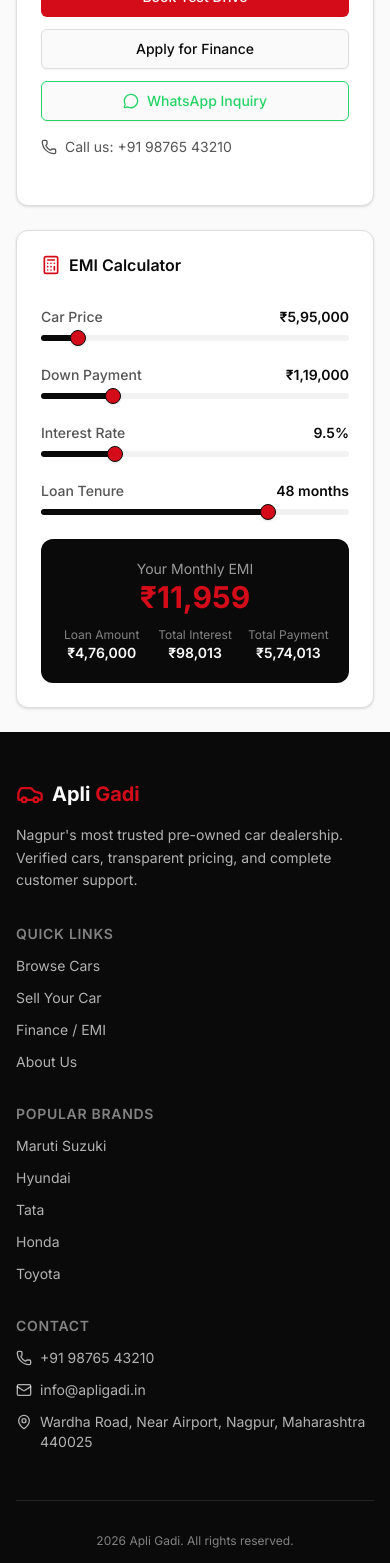
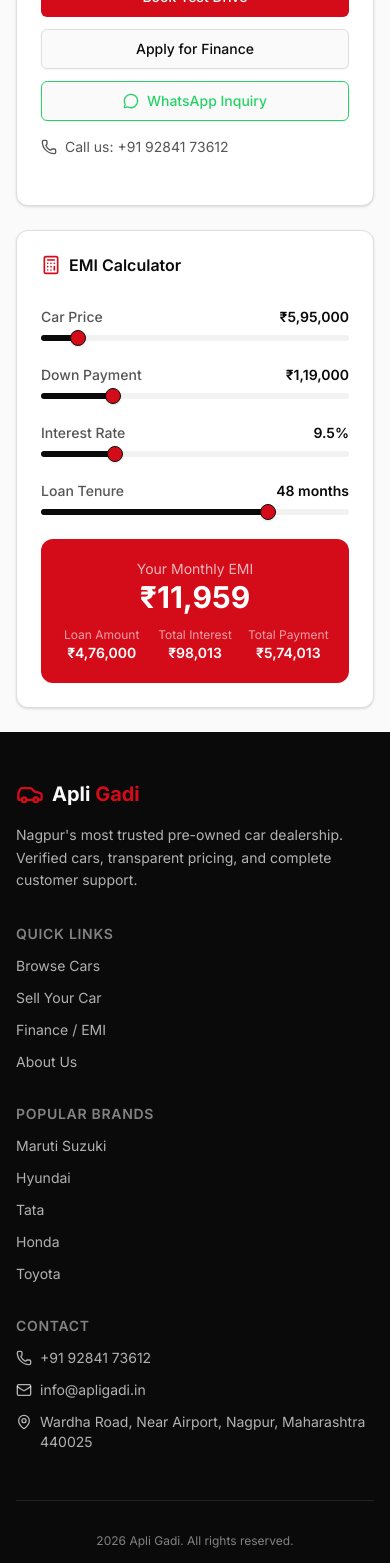
Before and after one commit to apliGadi/apli-gadi, a Next.js app: page /car/1 in a window 390 px wide. Shown: the part 1069-2632 px from the top of the page. Built offline with nearby package versions, Linux system fonts and the light colour scheme.

Commit message:
fix: update WhatsApp number and style changes\n\nReplace phone number and update button/block styles for consistency.

```diff
--- a/app/(site)/car/[id]/page.tsx
+++ b/app/(site)/car/[id]/page.tsx
@@ -139,7 +139,7 @@ export default async function CarDetailPage({ params }: { params: Promise<{ id:
                     </Button>
                   </Link>
                   <a
-                    href={`https://wa.me/919876543210?text=Hi, I am interested in ${car.brand} ${car.model} ${car.variant} (${car.year}) listed at Rs ${car.price.toLocaleString("en-IN")}`}
+                    href={`https://wa.me/919284173612?text=Hi, I am interested in ${car.brand} ${car.model} ${car.variant} (${car.year}) listed at Rs ${car.price.toLocaleString("en-IN")}`}
                     target="_blank"
                     rel="noopener noreferrer"
                   >
@@ -152,7 +152,7 @@ export default async function CarDetailPage({ params }: { params: Promise<{ id:
 
                 <div className="flex items-center gap-2 text-sm text-muted-foreground">
                   <Phone className="h-4 w-4" />
-                  <span>Call us: +91 98765 43210</span>
+                  <span>Call us: +91 92841 73612</span>
                 </div>
               </CardContent>
             </Card>
--- a/app/(site)/contact/page.tsx
+++ b/app/(site)/contact/page.tsx
@@ -19,8 +19,8 @@ const contactInfo = [
   {
     icon: Phone,
     title: "Phone",
-    details: "+91 98765 43210",
-    href: "tel:+919876543210",
+    details: "+91 92841 73612",
+    href: "tel:+919284173612",
   },
   {
     icon: Mail,
@@ -104,7 +104,7 @@ export default function ContactPage() {
               </div>
 
               <a
-                href="https://wa.me/919876543210?text=Hi, I want to inquire about cars at Apli Gadi"
+                href="https://wa.me/919284173612?text=Hi, I want to inquire about cars at Apli Gadi"
                 target="_blank"
                 rel="noopener noreferrer"
               >
--- a/components/cta-section.tsx
+++ b/components/cta-section.tsx
@@ -19,7 +19,7 @@ export function CtaSection() {
               <ArrowRight className="ml-2 h-4 w-4" />
             </Button>
           </Link>
-          <a href="tel:+919876543210">
+          <a href="tel:+919284173612">
             <Button size="lg" variant="outline" className="border-primary-foreground/30 text-primary-foreground hover:bg-primary-foreground/10">
               <Phone className="mr-2 h-4 w-4" />
               Call Us Now
--- a/components/emi-calculator.tsx
+++ b/components/emi-calculator.tsx
@@ -103,25 +103,25 @@ export function EmiCalculator({ defaultPrice = 1000000 }: EmiCalculatorProps) {
           />
         </div>
 
-        <div className="rounded-xl bg-primary p-5 text-primary-foreground">
+        <div className="rounded-xl bg-accent p-5 text-accent-foreground">
           <div className="mb-3 text-center">
-            <p className="text-sm text-primary-foreground/60">Your Monthly EMI</p>
-            <p className="text-3xl font-bold text-accent">
+            <p className="text-sm text-accent-foreground/70">Your Monthly EMI</p>
+            <p className="text-3xl font-bold text-accent-foreground">
               {"₹"}{Math.round(emi).toLocaleString("en-IN")}
             </p>
           </div>
           <div className="grid grid-cols-3 gap-3 text-center">
             <div>
-              <p className="text-xs text-primary-foreground/50">Loan Amount</p>
-              <p className="text-sm font-semibold">{"₹"}{loanAmount.toLocaleString("en-IN")}</p>
+              <p className="text-xs text-accent-foreground/60">Loan Amount</p>
+              <p className="text-sm font-semibold text-accent-foreground">{"₹"}{loanAmount.toLocaleString("en-IN")}</p>
             </div>
             <div>
-              <p className="text-xs text-primary-foreground/50">Total Interest</p>
-              <p className="text-sm font-semibold">{"₹"}{Math.round(totalInterest).toLocaleString("en-IN")}</p>
+              <p className="text-xs text-accent-foreground/60">Total Interest</p>
+              <p className="text-sm font-semibold text-accent-foreground">{"₹"}{Math.round(totalInterest).toLocaleString("en-IN")}</p>
             </div>
             <div>
-              <p className="text-xs text-primary-foreground/50">Total Payment</p>
-              <p className="text-sm font-semibold">{"₹"}{Math.round(totalPayment).toLocaleString("en-IN")}</p>
+              <p className="text-xs text-accent-foreground/60">Total Payment</p>
+              <p className="text-sm font-semibold text-accent-foreground">{"₹"}{Math.round(totalPayment).toLocaleString("en-IN")}</p>
             </div>
           </div>
         </div>
--- a/components/hero-section.tsx
+++ b/components/hero-section.tsx
@@ -41,7 +41,7 @@ export function HeroSection() {
               </Button>
             </Link>
             <Link href="/finance">
-              <Button size="lg" variant="outline" className="border-primary-foreground/30 text-primary-foreground hover:bg-primary-foreground/10">
+              <Button size="lg" className="bg-accent text-accent-foreground hover:bg-accent/90">
                 <Calculator className="mr-2 h-4 w-4" />
                 Check EMI
               </Button>
--- a/components/site-footer.tsx
+++ b/components/site-footer.tsx
@@ -37,9 +37,9 @@ export function SiteFooter() {
 
           <div className="flex flex-col gap-3">
             <h3 className="text-sm font-semibold uppercase tracking-wider text-primary-foreground/50">Contact</h3>
-            <a href="tel:+919876543210" className="flex items-center gap-2 text-sm text-primary-foreground/70 transition-colors hover:text-primary-foreground">
+            <a href="tel:+919284173612" className="flex items-center gap-2 text-sm text-primary-foreground/70 transition-colors hover:text-primary-foreground">
               <Phone className="h-4 w-4 shrink-0" />
-              +91 98765 43210
+              +91 92841 73612
             </a>
             <a href="mailto:info@apligadi.in" className="flex items-center gap-2 text-sm text-primary-foreground/70 transition-colors hover:text-primary-foreground">
               <Mail className="h-4 w-4 shrink-0" />
@@ -57,7 +57,7 @@ export function SiteFooter() {
             2026 Apli Gadi. All rights reserved.
           </p>
           <a
-            href="https://wa.me/919876543210"
+            href="https://wa.me/919284173612"
             target="_blank"
             rel="noopener noreferrer"
             className="inline-flex items-center gap-2 rounded-lg bg-[#25D366] px-4 py-2 text-sm font-medium text-foreground transition-colors hover:bg-[#20BD5A]"
--- a/components/site-header.tsx
+++ b/components/site-header.tsx
@@ -93,9 +93,9 @@ export function SiteHeader() {
                 </Link>
               </div>
               <div className="mt-auto px-3">
-                <a href="tel:+919876543210" className="flex items-center gap-2 text-sm text-primary-foreground/70">
+                <a href="tel:+919284173612" className="flex items-center gap-2 text-sm text-primary-foreground/70">
                   <Phone className="h-4 w-4" />
-                  +91 98765 43210
+                  +91 92841 73612
                 </a>
               </div>
             </div>
```
Also changed, not shown: 2 other files (tests, documents, lock files or other folders).
